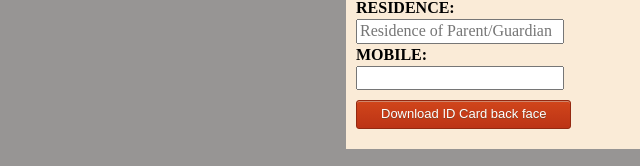
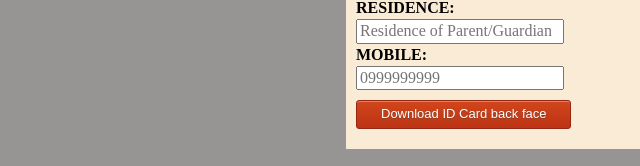
Before and after one commit to ceejayceva/school-id-maker, a plain HTML site: page index.html in a window 1280 px wide. Shown: the part 640-806 px from the top of the page, 640-1280 px from the left. Drawn offline with Linux system fonts and the light colour scheme.

Commit message:
fix mobile phone entry

```diff
--- a/index.html
+++ b/index.html
@@ -230,14 +230,11 @@
 
               <div class="detail">
                 <label for="mobile-no" class="label">MOBILE</label>
-                <input type="text" id="mobile-no" name="mobile-no">
+                <input type="text" id="mobile-no" placeholder="0999999999">
             </div>
 
 
-
-
           <button onClick="saveCardAsImageBS()">Download ID Card back face</button>
-
 
 
     </div><!--.id-form-->
--- a/script.js
+++ b/script.js
@@ -103,8 +103,8 @@
 
         function updateContactInfo(){
           const contactNameParent = contactNameInput.value;
-          const contactResidence=contactAddInput.value;
-          const contactNum=contactNumInput.value;
+          const contactResidence = contactAddInput.value;
+          const contactNum = contactNumInput.value;
 
           contactName.textContent = contactNameParent;
           contactAdd.textContent = contactResidence;
```
